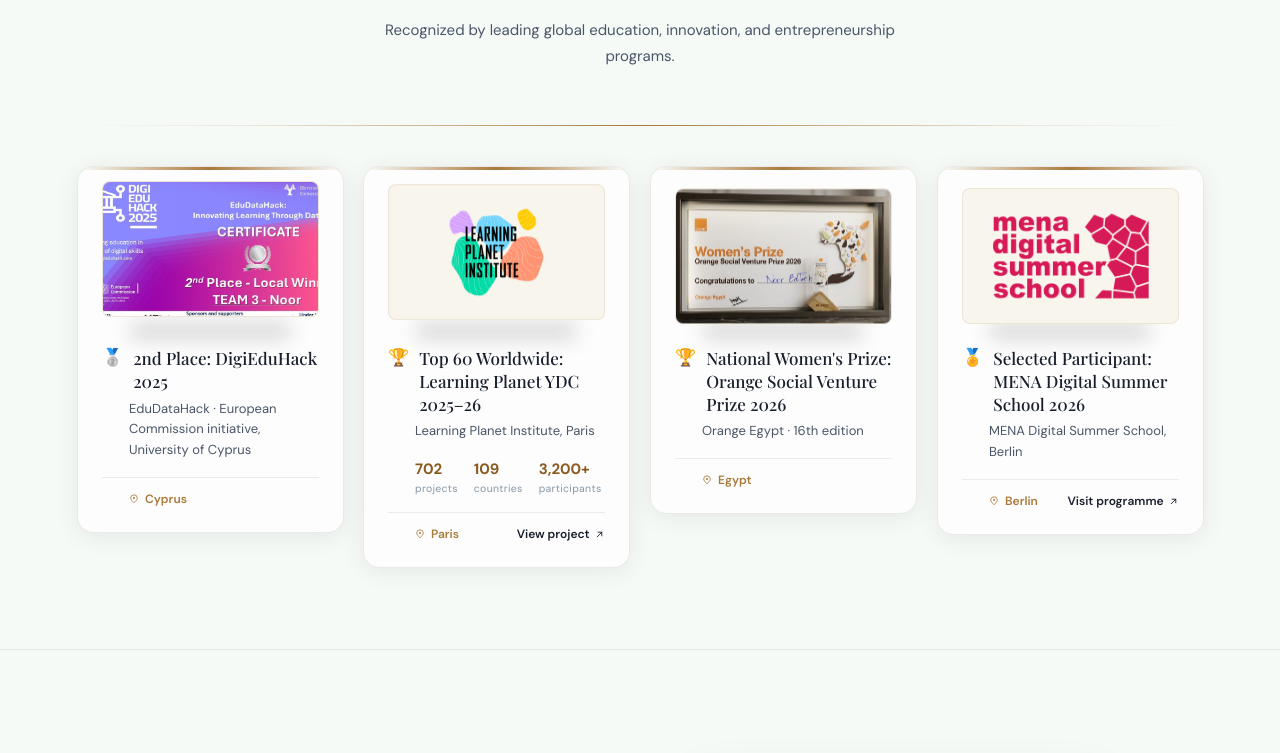
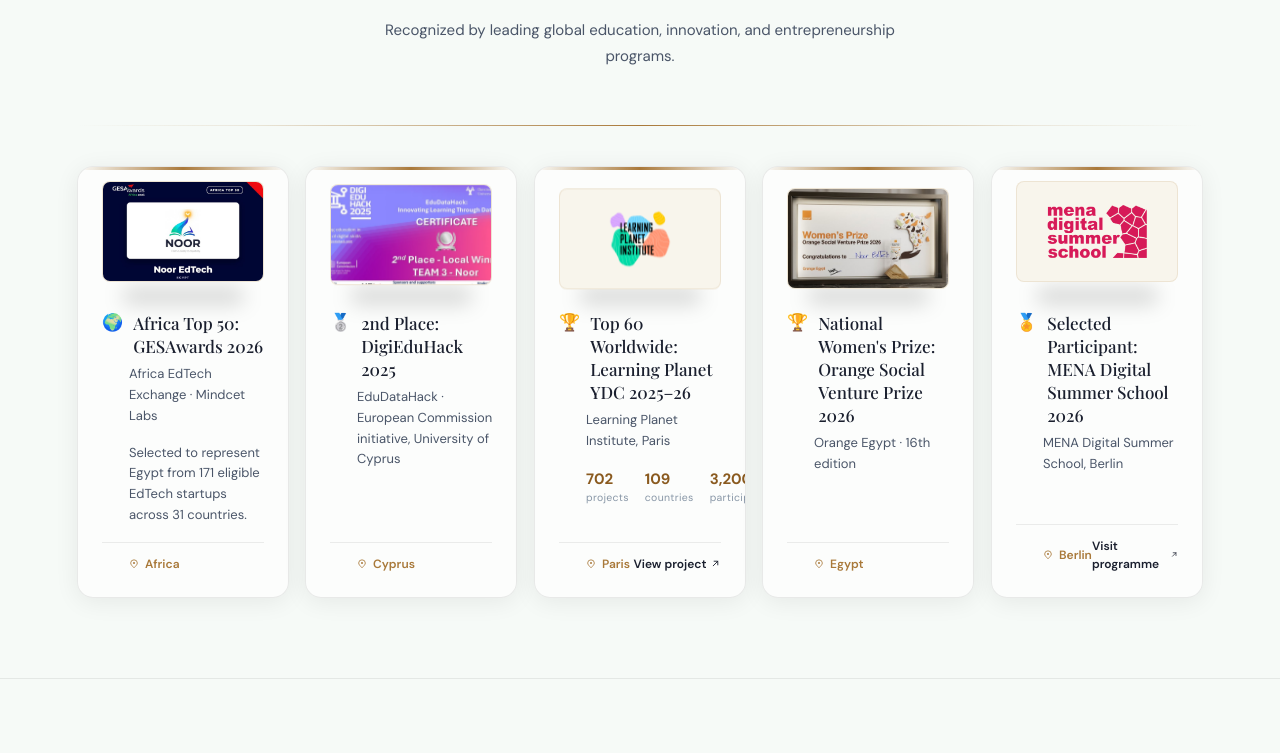
Before and after one commit to Noor-AI-dvisor/noor-landingPage, a React (Vite) app: page / in a window 1280 px wide. Shown: the part 4055-4808 px from the top of the page. Built offline with nearby package versions, Linux system fonts and the light colour scheme; a web font is replaced by a local one.

Commit message:
Add GESAwards Africa Top 50 recognition
Add the GESAwards Africa 2026 badge and award details. Expand the awards grid and make plaques equal-height with aligned footer details.

```diff
--- a/src/components/AwardsSection.tsx
+++ b/src/components/AwardsSection.tsx
@@ -4,6 +4,7 @@ import trophyImgDark from '../assets/images/awards/trophy-hero-dark.png'
 import digiCert from '../assets/images/awards/digieduhack-certificate.jpg'
 import lpiLogo from '../assets/images/awards/learning-planet-logo.png'
 import menaLogo from '../assets/images/awards/mena-dss-logo.png'
+import gesaCert from '../assets/images/awards/gesa-africa-top50.jpg'
 import orangeCert from '../assets/images/awards/orange-osvp-certificate.jpg'
 
 interface Stat {
@@ -27,6 +28,17 @@ interface Award {
 }
 
 const AWARDS: Award[] = [
+  {
+    id: 'gesa-africa-top50',
+    image: gesaCert,
+    imageAlt: 'GESAwards Africa 2026 Top 50 badge for Noor EdTech, Egypt',
+    fit: 'cover',
+    medal: '🌍',
+    title: 'Africa Top 50: GESAwards 2026',
+    org: 'Africa EdTech Exchange · Mindcet Labs',
+    location: 'Africa',
+    detail: 'Selected to represent Egypt from 171 eligible EdTech startups across 31 countries.',
+  },
 
     {
     id: 'digieduhack',
@@ -172,7 +184,7 @@ const AwardCube: React.FC<{ image: string; alt: string; fit: 'contain' | 'cover'
 const Plaque: React.FC<{ award: Award; index: number }> = ({ award, index }) => {
   return (
     <div
-      className="plaque-enter relative rounded-[16px] border border-[var(--card-border)] bg-[var(--card-bg)] backdrop-blur-sm shadow-card p-6 text-left overflow-hidden transition-[transform,box-shadow] duration-300 hover:-translate-y-1 hover:shadow-[0_14px_44px_rgba(0,0,0,0.14)]"
+      className="plaque-enter relative flex flex-col h-full rounded-[16px] border border-[var(--card-border)] bg-[var(--card-bg)] backdrop-blur-sm shadow-card p-6 text-left overflow-hidden transition-[transform,box-shadow] duration-300 hover:-translate-y-1 hover:shadow-[0_14px_44px_rgba(0,0,0,0.14)]"
       style={{ transitionDelay: `${index * 0.12}s` }}
     >
       <div
@@ -210,7 +222,7 @@ const Plaque: React.FC<{ award: Award; index: number }> = ({ award, index }) =>
         <p className="text-[13px] leading-[1.6] mb-4 pl-[27px] text-[var(--text-b)]">{award.detail}</p>
       )}
 
-      <div className="flex items-center justify-between pl-[27px] pt-3 border-t border-[var(--border)]">
+      <div className="mt-auto flex items-center justify-between pl-[27px] pt-3 border-t border-[var(--border)]">
         <span className="inline-flex items-center gap-1.5 text-[12px] font-semibold" style={{ color: 'var(--gold)' }}>
           <svg width="10" height="10" viewBox="0 0 24 24" fill="none">
             <path
@@ -274,7 +286,7 @@ const AwardsSection: React.FC = () => {
       ref={sectionRef}
       className="relative overflow-hidden py-[clamp(72px,10vh,120px)] px-[clamp(24px,6vw,80px)] border-t border-[var(--border)] transition-[background] duration-300"
     >
-      <div className="relative max-w-[1180px] 3xl:max-w-[1660px] 4xl:max-w-[1880px] mx-auto">
+      <div className="relative max-w-[1400px] 3xl:max-w-[1760px] 4xl:max-w-[1960px] mx-auto">
         <div className="flex flex-col items-center text-center mb-[clamp(48px,7vh,80px)]">
           <div ref={trophyRef} className="trophy-enter animate-badge-float w-[190px] sm:w-[230px] 3xl:w-[260px] 4xl:w-[290px] mb-8" style={{ animationDuration: '7s' }}>
             <img
@@ -323,10 +335,10 @@ const AwardsSection: React.FC = () => {
 
         <div
           ref={gridRef}
-          className="flex overflow-x-auto snap-x snap-mandatory no-scrollbar -mx-[clamp(24px,6vw,80px)] px-[clamp(24px,6vw,80px)] pb-1 gap-5 sm:mx-0 sm:px-0 sm:pb-0 sm:overflow-visible sm:grid sm:grid-cols-2 lg:grid-cols-4 3xl:gap-7"
+          className="flex overflow-x-auto snap-x snap-mandatory no-scrollbar -mx-[clamp(24px,6vw,80px)] px-[clamp(24px,6vw,80px)] pb-1 gap-5 sm:mx-0 sm:px-0 sm:pb-0 sm:overflow-visible sm:grid sm:grid-cols-2 lg:grid-cols-5 lg:gap-4 3xl:gap-7"
         >
           {AWARDS.map((award, i) => (
-            <div key={award.id} className="shrink-0 w-[78%] snap-center sm:w-auto sm:shrink">
+            <div key={award.id} className="h-full shrink-0 w-[78%] snap-center sm:w-auto sm:shrink">
               <Plaque award={award} index={i} />
             </div>
           ))}
```
Also changed, not shown: src/assets/images/awards/gesa-africa-top50.jpg (added).
